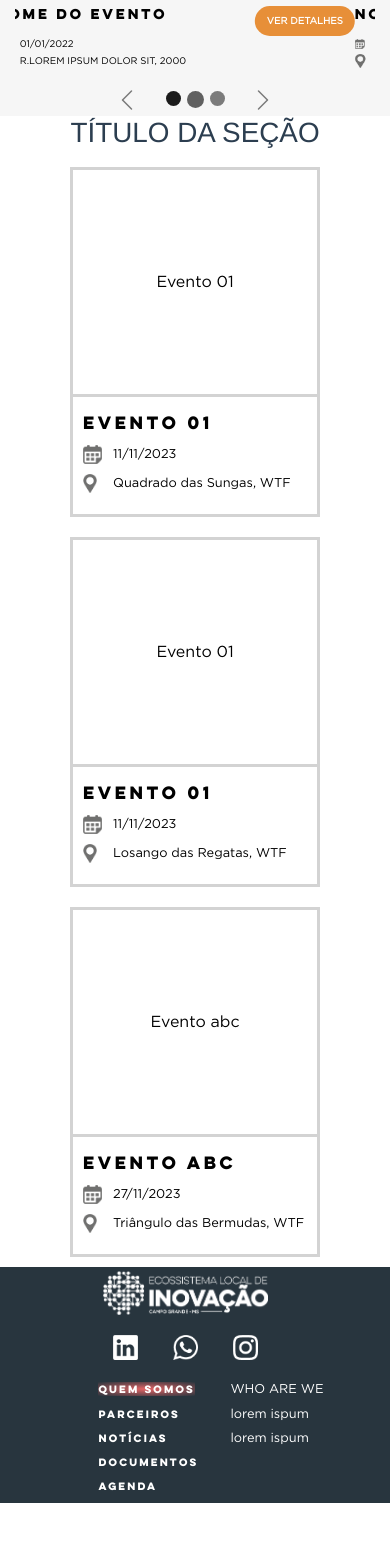
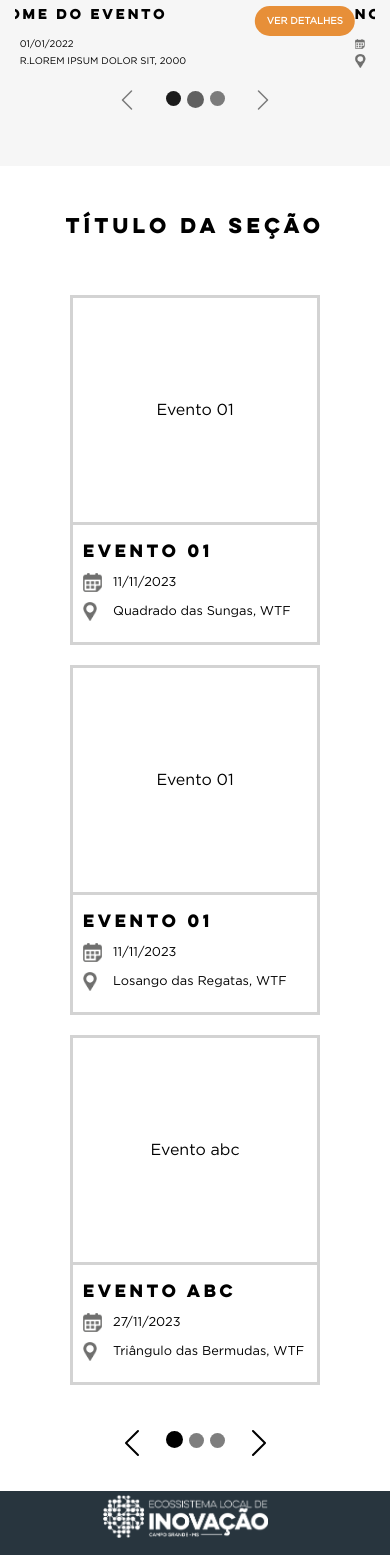
Before and after one commit to sesistartup/ecossistemadeinovacaocg, a Vue app: page /eventos in a window 390 px wide. Shown: the part 433-1988 px from the top of the page. Before the commit the page ends 1936 px from the top, so only its background shows below. Built offline with nearby package versions, Linux system fonts and the light colour scheme.

Commit message:
tela eventos: done

```diff
--- a/src/components/eventos/ContainerCardsEvento.vue
+++ b/src/components/eventos/ContainerCardsEvento.vue
@@ -1,7 +1,7 @@
 <template>
-  <section id="container-cards-evento" class="ghp">
+  <section id="container-cards-evento" class="ghp pt-5">
     <header>
-      <h1>TÍTULO DA SEÇÃO</h1>
+      <h1 class="dark-title">TÍTULO DA SEÇÃO</h1>
     </header>
     <nav v-for="(cardPage, index) in dummyCardsPages">
       <div class="container-fluid h-100" v-if="index === selectedPage">
@@ -19,6 +19,13 @@
         </div>
       </div>
     </nav>
+    <footer>
+      <button type="button" @click.prevent="setSelectedPage(selectedPage - 1)" class="carousel-control-prev-icon"/>
+      <div class="box">
+        <button type="button" v-for="(indicator, index) in indicators" :key="indicator" class="indicator" :class="{'active': selectedPage === index}" @click.prevent="setSelectedPage(index)"/>
+      </div>
+      <button type="button" @click.prevent="setSelectedPage(selectedPage + 1)" class="carousel-control-next-icon"/>
+    </footer>
   </section>
 </template>
 
@@ -27,12 +34,36 @@ import { reactive, ref } from 'vue';
 import CardEvento from './CardEvento.vue';
 
 const selectedPage = ref(0)
+const indicators = ref(3)
 const dummyCardsPages = reactive([
   [
     {
       hasImage: false,
       image: 'opa',
       nomeEvento: "Evento 01",
+      dataEvento: "11/11/2023",
+      enderecoEvento: "Quadrado das Sungas, WTF",
+    },
+    {
+      hasImage: false,
+      image: 'opa',
+      nomeEvento: "Evento 01",
+      dataEvento: "11/11/2023",
+      enderecoEvento: "Losango das Regatas, WTF",
+    },
+    {
+      hasImage: false,
+      image: 'opa',
+      nomeEvento: "Evento abc",
+      dataEvento: "27/11/2023",
+      enderecoEvento: "Triângulo das Bermudas, WTF",
+    }
+  ],
+  [
+    {
+      hasImage: false,
+      image: 'opa',
+      nomeEvento: "Macacos me mordam",
       dataEvento: "11/11/2023",
       enderecoEvento: "Quadrado das Sungas, WTF",
     },
@@ -69,30 +100,7 @@ const dummyCardsPages = reactive([
     {
       hasImage: false,
       image: 'opa',
-      nomeEvento: "Evento abc",
-      dataEvento: "27/11/2023",
-      enderecoEvento: "Triângulo das Bermudas, WTF",
-    }
-  ],
-  [
-    {
-      hasImage: false,
-      image: 'opa',
-      nomeEvento: "Evento 01",
-      dataEvento: "11/11/2023",
-      enderecoEvento: "Quadrado das Sungas, WTF",
-    },
-    {
-      hasImage: false,
-      image: 'opa',
-      nomeEvento: "Evento 01",
-      dataEvento: "11/11/2023",
-      enderecoEvento: "Losango das Regatas, WTF",
-    },
-    {
-      hasImage: false,
-      image: 'opa',
-      nomeEvento: "Evento abc",
+      nomeEvento: "Treinamento do cão",
       dataEvento: "27/11/2023",
       enderecoEvento: "Triângulo das Bermudas, WTF",
     }
@@ -102,14 +110,69 @@ const setSelfMargin = (num: number) => {
   if (num === 1) return 'm-auto'
   return num === 0 ? 'mr-auto' : 'ml-auto'
 }
+const setSelectedPage = (page: number) => {
+  console.log(page)
+  if (page >= indicators.value) {
+    selectedPage.value = 0
+  } else if (page < 0) {
+    selectedPage.value = indicators.value
+  } else {
+    selectedPage.value = page
+  }
+}
 </script>
 
 <style scoped lang="scss">
   #container-cards-evento {
+    header {
+      h1 {
+        font-size: 1.5rem;
+        margin-bottom: 3rem;
+      }
+    }
     nav {
       .container-fluid {
         padding: 0;
         height: 500px;
+      }
+    }
+    footer {
+      display: flex;
+      flex-direction: row;
+      align-items: center;
+      justify-content: center;
+      margin-bottom: 2rem;
+      margin-top: 2rem;
+      .box {
+        margin-left: 15px;
+        margin-right: 15px;
+      }
+      .indicator {
+        box-sizing: content-box;
+        flex: 0 1 auto;
+        width: 15px;
+        height: 15px;
+        padding: 0;
+        margin-right: 3px;
+        margin-left: 3px;
+        text-indent: -999px;
+        cursor: pointer;
+        background-color: #000;
+        background-clip: padding-box;
+        border: 0;
+        opacity: .5;
+        transition: opacity .6s ease;
+        border-radius: 15px;
+      }
+      .carousel-control-prev-icon, .carousel-control-next-icon {
+        border: 0;
+        background-color: unset;
+        filter: invert(1) grayscale(100);
+      }
+      .active {
+        opacity: 1 !important;
+        height: 17px !important;
+        width: 17px !important;
       }
     }
   }
@@ -119,4 +182,13 @@ const setSelfMargin = (num: number) => {
   .mr-auto {
     margin-right: auto;
   }
+  @media (max-width: 991px) {
+    section#container-cards-evento {
+      header {
+        h1.dark-title {
+          font-size: 1.2rem;
+        }
+      }
+    }
+  }
 </style>
--- a/src/components/eventos/Destaques.vue
+++ b/src/components/eventos/Destaques.vue
@@ -52,6 +52,7 @@ const dummyCarouselData = reactive([
       font-size: 1.5rem;
     }
     padding-top: 50px !important;
+    padding-bottom: 50px !important;
   }
   @media (max-width: 991px) {
     section.destaques {
--- a/src/stores/comunicacao/store.ts
+++ b/src/stores/comunicacao/store.ts
@@ -12,7 +12,7 @@ export const useComunicacaoStore = defineStore('comunicacaoStore', {
   actions: {
     async sendFaleConosco(nome: string, emailCorporativo: string, telefone: string, empresa: string, cargo: string, mensagem: string) {
       try {
-        const faleConoscoInput = validateInput(nome, emailCorporativo, telefone, empresa, cargo, mensagem)
+        const faleConoscoInput = validateInput({nome, emailCorporativo, telefone, empresa, cargo, mensagem})
         console.log(faleConoscoInput)
       } catch (error) {
         console.log(error)
--- a/src/stores/comunicacao/types.ts
+++ b/src/stores/comunicacao/types.ts
@@ -20,14 +20,14 @@ export class faleConosco implements faleConoscoInterface {
   };
 }
 
-export const validateInput = (nome: string, ec: string, tel: string, emp: string, cargo: string, msg: string): TypeError | faleConosco => {
-  if (!nome
-    || !ec
-    || !tel
-    || !emp
-    || !cargo
-    || !msg) {
-    return new TypeError("Por favor, confira os dados e tente novamente");
-  };
-  return new faleConosco(nome, ec, tel, emp, cargo, msg) ;
+export const validateInput = ({nome, emailCorporativo, telefone, empresa, cargo, mensagem}: faleConoscoInterface): TypeError | faleConosco => {
+  // if (!nome
+  //   || !ec
+  //   || !tel
+  //   || !emp
+  //   || !cargo
+  //   || !msg) {
+  //   return new TypeError("Por favor, confira os dados e tente novamente");
+  // };
+  return new faleConosco(nome, emailCorporativo, telefone, empresa, cargo, mensagem) ;
 }
```
Also changed, not shown: src/assets/parceiros/banner.png (added), 1 other file (tests, documents, lock files or other folders).
